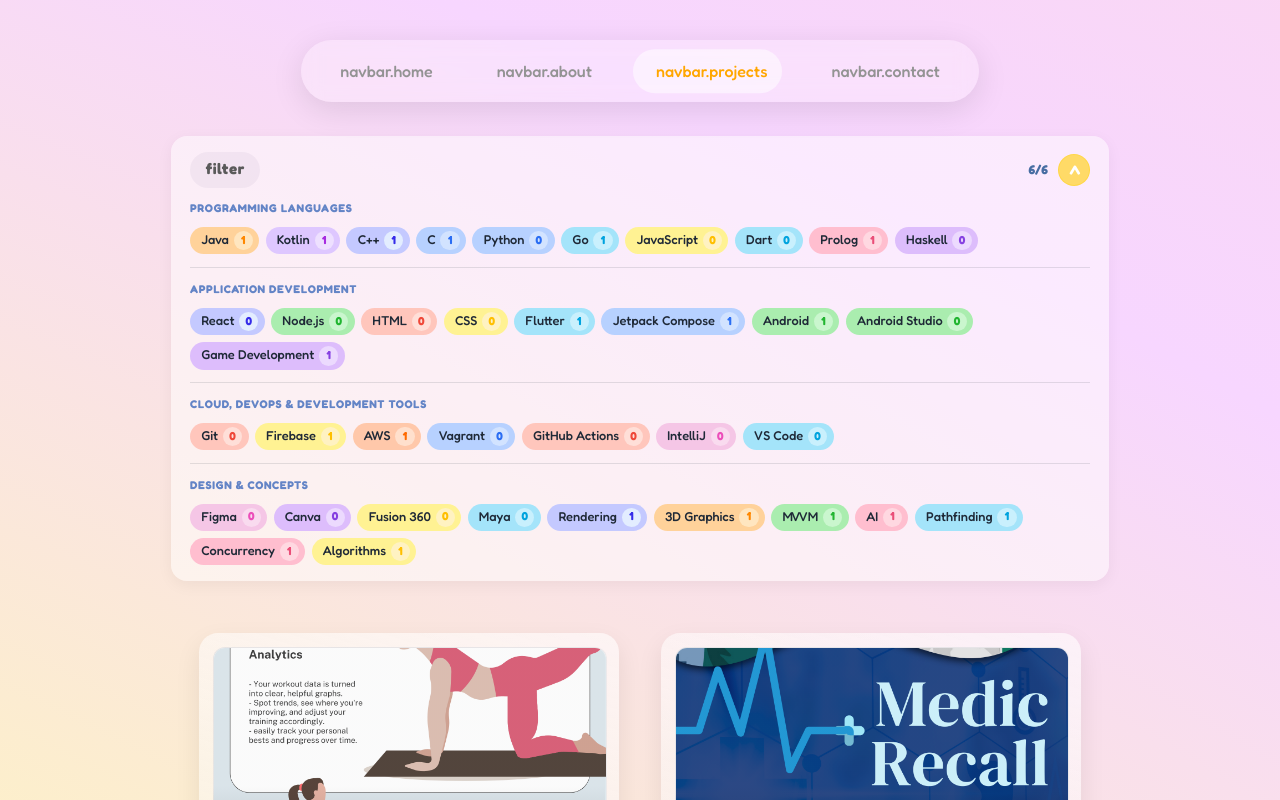
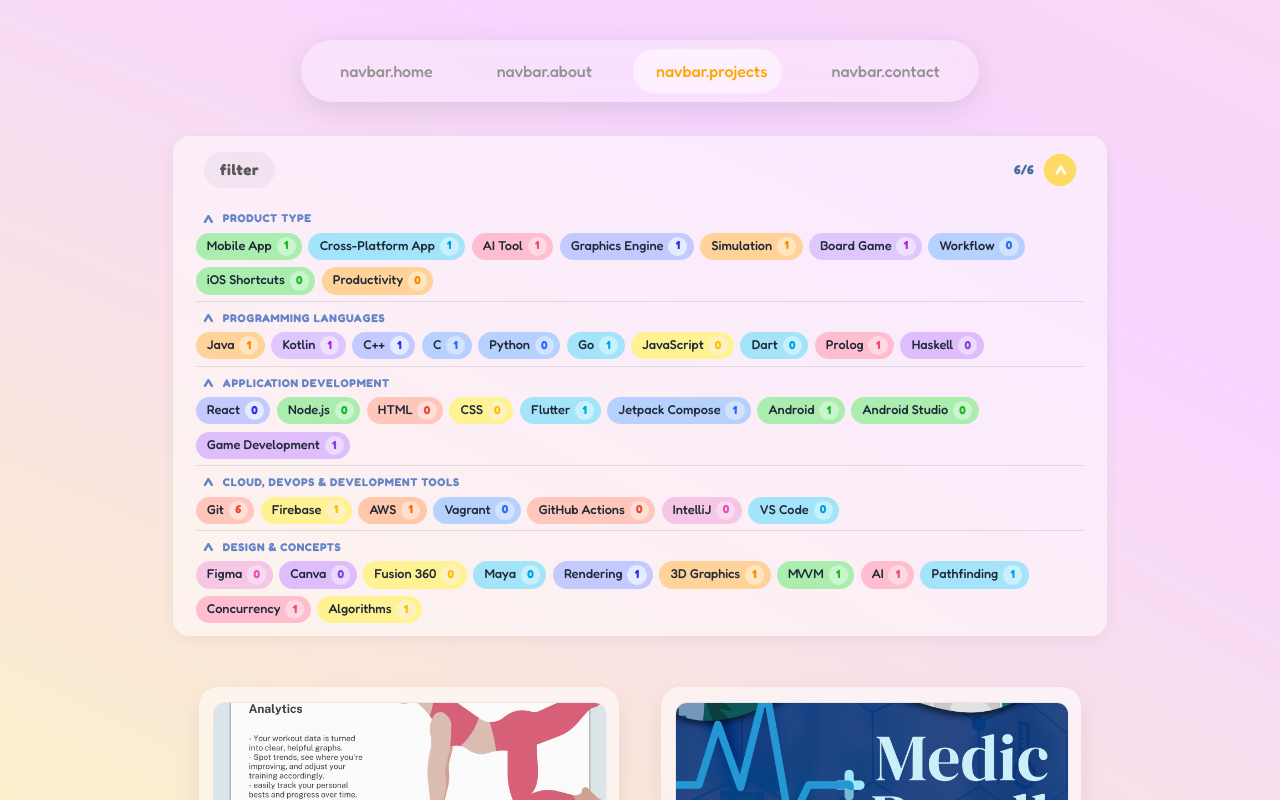
Before and after one commit to JeeIn-Park/JeeIn-Park.github.io, a React (Vite) app: page /projects in a window 1280 px wide. Both pictures are taken after a click on the button "Show filters". Shown: the top 800 px of the page. Built offline with nearby package versions, Linux system fonts and the light colour scheme.

Commit message:
filter bar category collapsible

```diff
--- a/src/components/SkillFilter.css
+++ b/src/components/SkillFilter.css
@@ -1,12 +1,14 @@
 .projects-filters {
   max-width: 900px;
   margin: 0 auto;
-  padding: 1rem 1.2rem;
+  padding: 0.3rem 1rem 0.35rem 1rem;
   border-radius: 1rem;
   background: rgba(255, 255, 255, 0.497);
+  border: 1px solid transparent;
   box-shadow: 0 4px 16px rgba(0, 0, 0, 0.05);
   text-align: left;
-  cursor: pointer;
+  cursor: default;
+  transition: box-shadow 220ms ease, background-color 220ms ease;
 }
 
 .projects-filters-header {
@@ -17,6 +19,14 @@
   flex-wrap: wrap;
   cursor: pointer;
   user-select: none;
+  border-radius: 999px;
+  padding: 0.65rem 0.9rem;
+  transition: background-color 180ms ease, box-shadow 180ms ease;
+}
+
+.projects-filters-header:hover {
+  background: rgba(99, 132, 198, 0.08);
+  box-shadow: none;
 }
 
 .projects-filters-header-main {
@@ -106,29 +116,100 @@
 }
 
 .skills-filter-groups {
-  margin-top: 0.8rem;
+  margin-top: 0.2rem;
   display: flex;
   flex-direction: column;
-  gap: 0.8rem;
+  gap: 0;
 }
 
 .skills-filter-group {
-  border-top: 1px solid rgba(31, 41, 55, 0.12);
-  padding-top: 0.8rem;
+  position: relative;
+  border-top: none;
+  padding-top: 0.5rem;
+  padding-bottom: 0.4rem;
+  padding-left: 0.35rem;
+  padding-right: 0.35rem;
+  border-radius: 0.45rem;
+  transition: background-color 180ms ease;
 }
 
 .skills-filter-group:first-child {
-  border-top: none;
-  padding-top: 0;
+  padding-top: 0.5rem;
+}
+
+.skills-filter-group:not(:first-child)::before {
+  content: "";
+  position: absolute;
+  top: 0;
+  left: 0.35rem;
+  right: 0.35rem;
+  height: 1px;
+  background: rgba(31, 41, 55, 0.12);
+}
+
+.skills-filter-group:hover {
+  background: rgba(99, 132, 198, 0.08);
 }
 
 .skills-filter-group-title {
-  margin: 0 0 0.55rem;
+  margin: 0;
   font-size: 0.7rem;
   font-weight: 700;
   letter-spacing: 0.06em;
   text-transform: uppercase;
   color: var(--ui-text-secondary, #6384c6);
+}
+
+.skills-filter-group-header {
+  width: 100%;
+  display: flex;
+  align-items: center;
+  justify-content: flex-start;
+  gap: 0.45rem;
+  background: transparent;
+  border: none;
+  padding: 0.05rem 0 0.28rem 0.25rem;
+  text-align: left;
+  cursor: pointer;
+  font: inherit;
+  color: inherit;
+  overflow: visible;
+}
+
+.skills-filter-group-chevron {
+  display: inline-flex;
+  width: 1rem;
+  height: 1rem;
+  align-items: center;
+  justify-content: center;
+  font-size: 0.9rem;
+  line-height: 1.1;
+  font-weight: 700;
+  color: var(--ui-text-secondary, #6384c6);
+  transform: rotate(90deg);
+  transform-origin: center;
+  transition: transform 220ms ease;
+  overflow: visible;
+}
+
+.skills-filter-group-chevron.is-expanded {
+  transform: rotate(-90deg);
+}
+
+.skills-filter-group-body {
+  display: grid;
+  grid-template-rows: 0fr;
+  opacity: 0;
+  transition: grid-template-rows 220ms ease, opacity 180ms ease;
+}
+
+.skills-filter-group-body.is-expanded {
+  grid-template-rows: 1fr;
+  opacity: 1;
+}
+
+.skills-filter-group-body .skills-filter-list {
+  overflow: hidden;
 }
 
 .projects-filters-body {
@@ -174,6 +255,7 @@
 
 .skill-filter:hover {
   transform: translateY(-1px);
+  box-shadow: 0 4px 10px rgba(31, 41, 55, 0.16);
 }
 
 .skill-filter.is-active {
@@ -280,6 +362,11 @@
     transition: none;
   }
 
+  .skills-filter-group-body,
+  .skills-filter-group-chevron {
+    transition: none;
+  }
+
   .skill-filter-clear,
   .skill-filter-clear.is-hidden {
     transition: none;
--- a/src/components/SkillFilter.tsx
+++ b/src/components/SkillFilter.tsx
@@ -40,17 +40,53 @@ const SkillFilter: React.FC<SkillFilterProps> = ({
   getCountLightColor
 }) => {
   const EXPANDED_STATE_KEY = "projects.skillFilter.isExpanded";
+  const COLLAPSED_GROUPS_STATE_KEY = "projects.skillFilter.collapsedGroups";
   const [isExpanded, setIsExpanded] = useState<boolean>(() => {
     if (typeof window === "undefined") return false;
     return window.localStorage.getItem(EXPANDED_STATE_KEY) === "true";
+  });
+  const [collapsedGroupIds, setCollapsedGroupIds] = useState<string[]>(() => {
+    if (typeof window === "undefined") return [];
+    const saved = window.localStorage.getItem(COLLAPSED_GROUPS_STATE_KEY);
+    if (!saved) return [];
+    try {
+      const parsed = JSON.parse(saved);
+      return Array.isArray(parsed)
+        ? parsed.filter((item): item is string => typeof item === "string")
+        : [];
+    } catch {
+      return [];
+    }
   });
 
   useEffect(() => {
     window.localStorage.setItem(EXPANDED_STATE_KEY, String(isExpanded));
   }, [isExpanded]);
 
+  useEffect(() => {
+    window.localStorage.setItem(
+      COLLAPSED_GROUPS_STATE_KEY,
+      JSON.stringify(collapsedGroupIds)
+    );
+  }, [collapsedGroupIds]);
+
+  useEffect(() => {
+    const validGroupIds = new Set(groups.map((group) => group.id));
+    setCollapsedGroupIds((current) =>
+      current.filter((groupId) => validGroupIds.has(groupId))
+    );
+  }, [groups]);
+
   const toggleExpanded = () => {
     setIsExpanded((current) => !current);
+  };
+
+  const toggleGroup = (groupId: string) => {
+    setCollapsedGroupIds((current) =>
+      current.includes(groupId)
+        ? current.filter((id) => id !== groupId)
+        : [...current, groupId]
+    );
   };
 
   const isInteractiveTarget = (target: EventTarget | null): boolean =>
@@ -74,13 +110,13 @@ const SkillFilter: React.FC<SkillFilterProps> = ({
           "--ui-icon-hover-strong": UI_COLORS.icon.hoverStrong
         } as React.CSSProperties
       }
+    >
+      <div
+        className="projects-filters-header"
         onClick={(event) => {
           if (isInteractiveTarget(event.target)) return;
           toggleExpanded();
         }}
-    >
-      <div
-        className="projects-filters-header"
         onKeyDown={(event) => {
           if (event.key === "Enter" || event.key === " ") {
             event.preventDefault();
@@ -138,9 +174,41 @@ const SkillFilter: React.FC<SkillFilterProps> = ({
       >
         <div className="projects-filters-body-inner">
           <div className="skills-filter-groups">
-            {groups.map((group) => (
-              <section className="skills-filter-group" key={group.id}>
+            {groups.map((group) => {
+              const isGroupExpanded = !collapsedGroupIds.includes(group.id);
+              return (
+                <section
+                  className="skills-filter-group"
+                  key={group.id}
+                  onClick={(event) => {
+                    if (isInteractiveTarget(event.target)) return;
+                    toggleGroup(group.id);
+                  }}
+                >
+                  <button
+                    type="button"
+                    className="skills-filter-group-header"
+                    onClick={() => toggleGroup(group.id)}
+                    aria-expanded={isGroupExpanded}
+                    aria-controls={`skills-filter-group-${group.id}`}
+                  >
+                    <span
+                      className={`skills-filter-group-chevron ${
+                        isGroupExpanded ? "is-expanded" : ""
+                      }`.trim()}
+                      aria-hidden="true"
+                    >
+                      {">"}
+                    </span>
                     <h3 className="skills-filter-group-title">{group.label}</h3>
+                  </button>
+                  <div
+                    id={`skills-filter-group-${group.id}`}
+                    className={`skills-filter-group-body ${
+                      isGroupExpanded ? "is-expanded" : ""
+                    }`.trim()}
+                    aria-hidden={!isGroupExpanded}
+                  >
                     <ul className="skills-filter-list">
                       {group.skills.map((skill) => {
                         const selected = selectedSkills.includes(skill);
@@ -170,8 +238,10 @@ const SkillFilter: React.FC<SkillFilterProps> = ({
                         );
                       })}
                     </ul>
+                  </div>
                 </section>
-            ))}
+              );
+            })}
           </div>
         </div>
       </div>
--- a/src/data/projects.ts
+++ b/src/data/projects.ts
@@ -18,7 +18,7 @@ export const PROJECTS_META: ProjectMeta[] = [
     title: "RepViz - Android Developer",
     cover: "/posters/RepVizPoster.png",
     github: "https://github.com/JeeIn-Park/Training-Tracker-Workout-Monitoring",
-    tags: ["Android", "Kotlin", "Jetpack Compose", "MVVM"],
+    tags: ["Mobile App", "Android", "Kotlin", "Jetpack Compose", "MVVM", "Git"],
     component: "TrainingTracker"
   },
   {
@@ -26,35 +26,35 @@ export const PROJECTS_META: ProjectMeta[] = [
     title: "NHS - Cross Platform Application Developer",
     cover: "/posters/MedicRecallPoster.png",
     external: "https://medicrecall.com/",
-    tags: ["Flutter", "Firebase"],
+    tags: ["Cross-Platform App", "Flutter", "Firebase", "Git"],
     component: "MedicRecall"
   },
   {
     slug: "maze-solver",
     cover: "/posters/MazeSolverPoster.png",
     github: "https://github.com/JeeIn-Park/Maze-Solving-AI",
-    tags: ["Prolog", "AI", "Pathfinding"],
+    tags: ["AI Tool", "Prolog", "AI", "Pathfinding", "Git"],
     component: "MazeSolver"
   },
   {
     slug: "graphics-engine",
     cover: "/posters/GraphicEnginePoster.png",
     github: "https://github.com/JeeIn-Park/OBJ-3D-Graphics-Animation-Engine",
-    tags: ["C", "C++", "3D Graphics", "Rendering"],
+    tags: ["Graphics Engine", "C", "C++", "3D Graphics", "Rendering", "Git"],
     component: "GraphicsEngine"
   },
   {
     slug: "game-of-life",
     cover: "/posters/GameOfLifePoster.png",
     github: "https://github.com/JeeIn-Park/The-Game-of-Life-Optimisation",
-    tags: ["Go", "Concurrency", "AWS"],
+    tags: ["Simulation", "Go", "Concurrency", "AWS", "Git"],
     component: "GameOfLife"
   },
   {
     slug: "scotland-yard",
     cover: "/posters/ScotlandYardPoster.png",
     github: "https://github.com/JeeIn-Park/Scotland-Yard-Board-Game",
-    tags: ["Java", "Game Development", "Algorithms"],
+    tags: ["Board Game", "Java", "Game Development", "Algorithms", "Git"],
     component: "ScotlandYard"
   }
 ];
--- a/src/data/skills.data.ts
+++ b/src/data/skills.data.ts
@@ -1,10 +1,11 @@
 import type { ColorToken } from "./colors";
 
 export const SKILL_CATEGORY_META = {
-  programming: { label: "Programming Languages", order: 1 },
-  application: { label: "Application Development", order: 2 },
-  platform: { label: "Cloud, DevOps & Development Tools", order: 3 },
-  design: { label: "Design & Concepts", order: 4 }
+  product: { label: "Product Type", order: 1 },
+  programming: { label: "Programming Languages", order: 2 },
+  application: { label: "Application Development", order: 3 },
+  platform: { label: "Cloud, DevOps & Development Tools", order: 4 },
+  design: { label: "Design & Concepts", order: 5 }
 } as const;
 
 export type SkillCategory = keyof typeof SKILL_CATEGORY_META;
@@ -56,5 +57,15 @@ export const SKILLS: Skill[] = [
   { name: "AI", category: "design", color: "rose", order: 9 },
   { name: "Pathfinding", category: "design", color: "sky", order: 10 },
   { name: "Concurrency", category: "design", color: "rose", order: 11 },
-  { name: "Algorithms", category: "design", color: "yellow", order: 12 }
+  { name: "Algorithms", category: "design", color: "yellow", order: 12 },
+
+  { name: "Mobile App", category: "product", color: "green", order: 1 },
+  { name: "Cross-Platform App", category: "product", color: "sky", order: 2 },
+  { name: "AI Tool", category: "product", color: "rose", order: 3 },
+  { name: "Graphics Engine", category: "product", color: "periwinkle", order: 4 },
+  { name: "Simulation", category: "product", color: "amber", order: 5 },
+  { name: "Board Game", category: "product", color: "lavender", order: 6 },
+  { name: "Workflow", category: "product", color: "blue", order: 7 },
+  { name: "iOS Shortcuts", category: "product", color: "green", order: 8 },
+  { name: "Productivity", category: "product", color: "amber", order: 9 }
 ];
--- a/src/data/skills.logic.ts
+++ b/src/data/skills.logic.ts
@@ -46,5 +46,6 @@ export const SKILL_CATEGORIES: Record<SkillCategory, string[]> = {
   programming: getSkillsByCategory("programming").map((skill) => skill.name),
   application: getSkillsByCategory("application").map((skill) => skill.name),
   platform: getSkillsByCategory("platform").map((skill) => skill.name),
-  design: getSkillsByCategory("design").map((skill) => skill.name)
+  design: getSkillsByCategory("design").map((skill) => skill.name),
+  product: getSkillsByCategory("product").map((skill) => skill.name)
 };
```
Lines whose indentation alone changed are shown as unchanged.
